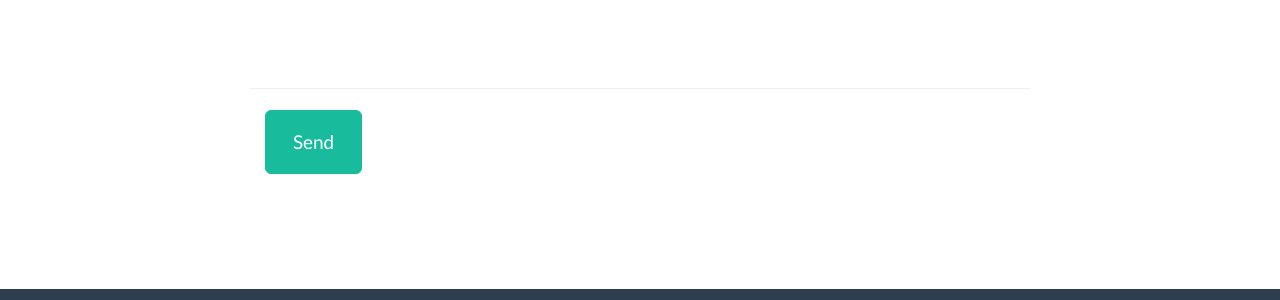
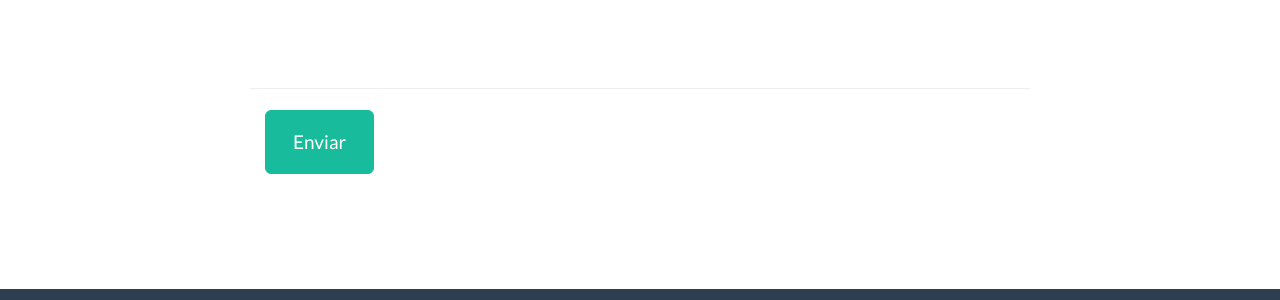
Before and after one commit to nath1121/nath1121.github.io, a Jekyll site: the page built from _posts/2014-07-18-project-1.markdown, in a window 1280 px wide and 900 px high, scrolled down 3191 px. Shown: the part 264-564 px from the top of the window. Built offline with Jekyll 4.4.1, drawn with Linux system fonts in a browser that asks for light colours.

Commit message:
Update contact_static.html

```diff
--- a/_includes/contact_static.html
+++ b/_includes/contact_static.html
@@ -42,7 +42,7 @@
           <div id="success"></div>
           <div class="row">
             <div class="form-group col-xs-12">
-              <button type="submit" class="btn btn-success btn-lg">Send</button>
+              <button type="submit" class="btn btn-success btn-lg">Enviar</button>
             </div>
           </div>
         </form>
```
